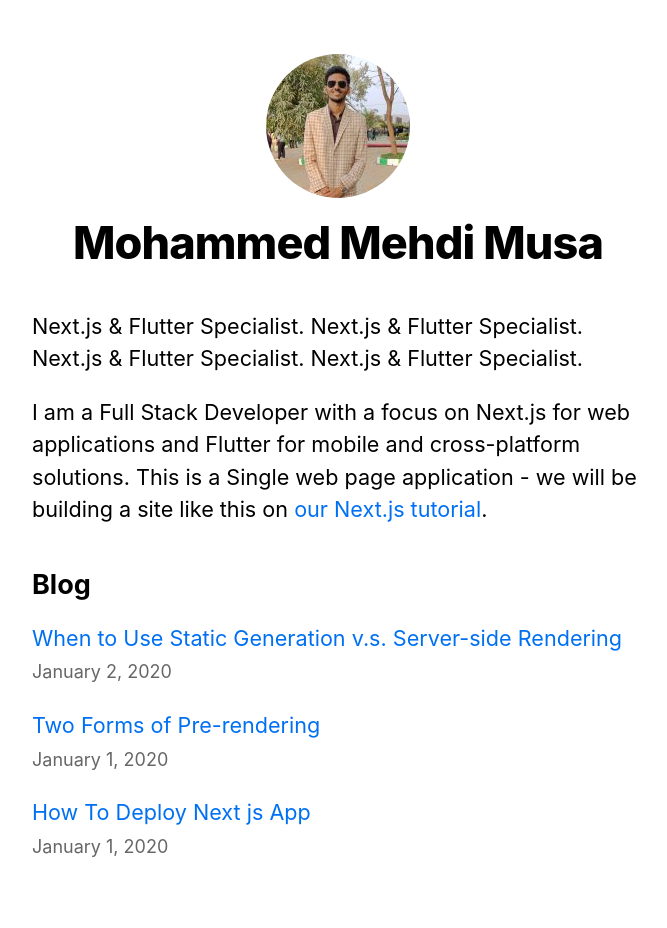
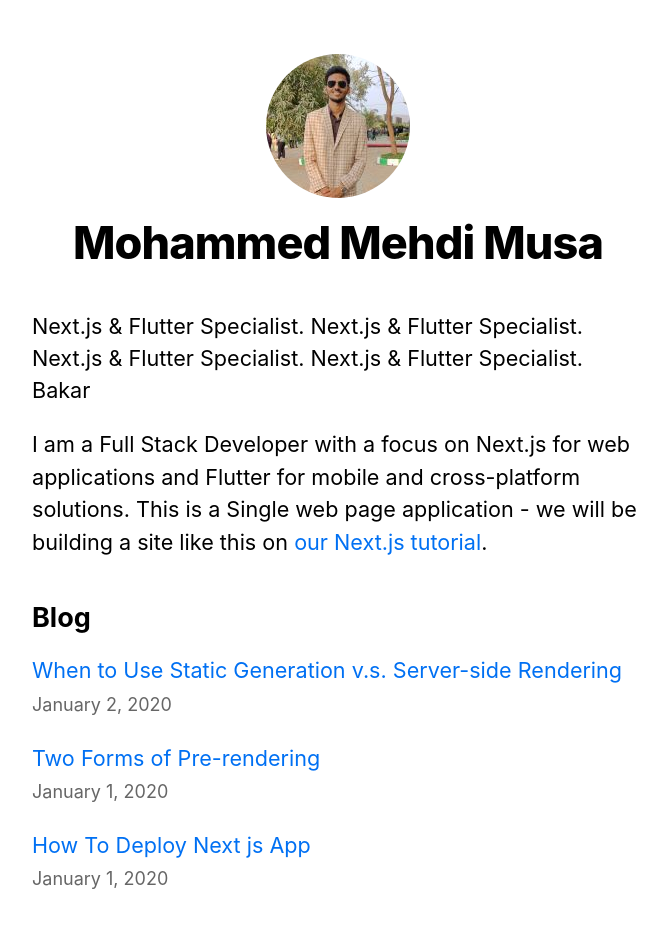
Before and after one commit to Mehdimusa/Mehdi_blog, a Next.js app: page / in a window 1280 px wide. Shown: the top 928 px of the page, without its empty margins (302-969 px from the left). Built offline with nearby package versions, Linux system fonts and the light colour scheme.

Commit message:
changes 4

```diff
--- a/pages/index.js
+++ b/pages/index.js
@@ -23,7 +23,7 @@ export default function Home({ allPostsData }) {
         <p>Next.js & Flutter Specialist.
         Next.js & Flutter Specialist.
         Next.js & Flutter Specialist.
-        Next.js & Flutter Specialist.
+        Next.js & Flutter Specialist. Bakar
         </p>
         <p>
           I am a Full Stack Developer with a focus on Next.js for web
```
